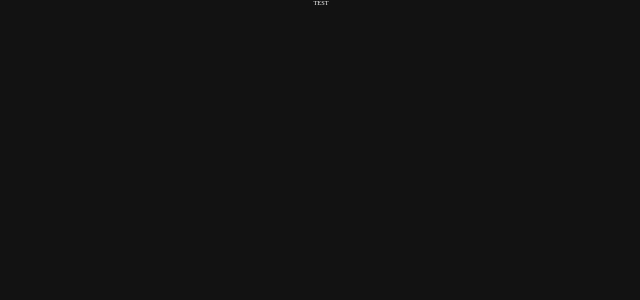
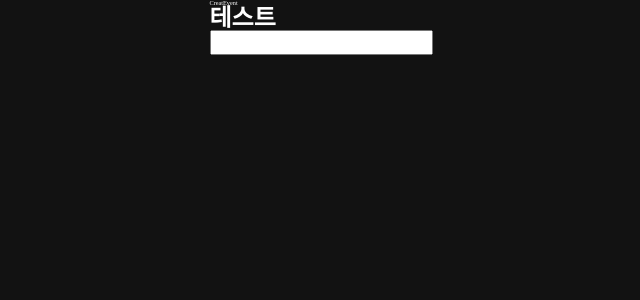
Before and after one commit to jungwoo3490/CONG-Client, a React (Vite) app in the folder SOPTKATHON/: page /create-event in a window 1280 px wide. Shown: the top 300 px of the page, without its empty margins (319-959 px from the left). Built offline with nearby package versions, Linux system fonts and the light colour scheme.

Commit message:
init: theme적용

```diff
--- a/SOPTKATHON/package.json
+++ b/SOPTKATHON/package.json
@@ -12,6 +12,7 @@
   "dependencies": {
     "react": "^18.2.0",
     "react-dom": "^18.2.0",
+    "react-router-dom": "^6.20.0",
     "styled-reset": "^4.5.1"
   },
   "devDependencies": {
--- a/SOPTKATHON/src/App.jsx
+++ b/SOPTKATHON/src/App.jsx
@@ -1,3 +1,4 @@
+import Router from './Router';
 import styled from 'styled-components';
 import { useEffect } from 'react';
 function App() {
@@ -20,7 +21,9 @@ function App() {
   }, []);
   return (
     <>
-      <MobileWrapper>TEST</MobileWrapper>
+      <MobileWrapper>
+        <Router></Router>
+      </MobileWrapper>
     </>
   );
 }
--- a/SOPTKATHON/src/Router.jsx
+++ b/SOPTKATHON/src/Router.jsx
@@ -1,23 +1,27 @@
+import { Route, Routes } from 'react-router-dom';
+
+import { BrowserRouter } from 'react-router-dom';
+import CreateEvent from './pages/CreateEvent';
+import { CreateMessage } from './pages/CreateMessage';
+import { EventDetail } from './pages/EventDetail';
+import { EventList } from './pages/EventList';
+import { Loading } from './pages/Loading';
+import { Login } from './pages/Login';
 import React from 'react';
-import { Login } from './pages/Login';
-import { EventList } from './pages/EventList';
-import { BrowserRouter } from 'react-router-dom';
-import { EventDetail } from './pages/EventDetail';
-import { CreateMessage } from './pages/CreateMessage';
-import Loading from './Loading';
 import RequireAuthRoute from './RequireAuthRoute';
 
 const Router = () => {
   return (
     <BrowserRouter>
       <Routes>
-        <Route element={<RequireAuthRoute />}>
-          <Route path="/login" element={<Login />} />
-          <Route path="/loading" element={<Loading />} />
-          <Route path="/event-list" element={<EventList />} />
-          <Route path="/event:eventId" element={<EventDetail />} />
-          <Route path="/create-message" element={<CreateMessage />} />
-        </Route>
+        {/* <Route element={<RequireAuthRoute />}> */}
+        <Route path="/event-list" element={<EventList />} />
+        {/* </Route> */}
+        <Route path="/login" element={<Login />} />
+        <Route path="/loading" element={<Loading />} />
+        <Route path="/create-event" element={<CreateEvent></CreateEvent>}></Route>
+        <Route path="/event:eventId" element={<EventDetail />} />
+        <Route path="/create-message" element={<CreateMessage />} />
       </Routes>
     </BrowserRouter>
   );
--- /dev/null
+++ b/SOPTKATHON/src/pages/CreateEvent.jsx
@@ -0,0 +1,41 @@
+import React, { useEffect, useState } from 'react';
+
+import styled from 'styled-components';
+
+const CreateEvent = () => {
+  const [date, setDate] = useState('');
+
+  const handleInputChange = (e) => {
+    const value = e.target.value.replace(/[^\d]/g, ''); // 숫자 이외의 문자 제거
+
+    if (value.length == 4) {
+    } else if (value.length == 6) {
+      setInputValue(`${value.slice(0, 6)}.${value.slice(6)}`);
+    }
+
+    setInputValue(value);
+  };
+
+  return (
+    <CreateEventWrapper>
+      CreatEvent
+      <Test>테스트</Test>
+      <DateInput value={date} onChange={handleInputChange}></DateInput>
+    </CreateEventWrapper>
+  );
+};
+
+export default CreateEvent;
+
+const CreateEventWrapper = styled.div`
+  display: flex;
+  flex-direction: column;
+  color: white;
+`;
+
+const Test = styled.h1`
+  ${({ theme }) => theme.fonts.head1};
+  color: white;
+`;
+
+const DateInput = styled.input``;
--- a/SOPTKATHON/src/styles/globalStyle.js
+++ b/SOPTKATHON/src/styles/globalStyle.js
@@ -7,6 +7,8 @@ const GlobalStyle = createGlobalStyle`
 * {
   box-sizing: border-box;
   font-family: "Pretendard Variable", Pretendard, -apple-system, BlinkMacSystemFont, system-ui, Roboto, "Helvetica Neue", "Segoe UI", "Apple SD Gothic Neo", "Noto Sans KR", "Malgun Gothic", "Apple Color Emoji", "Segoe UI Emoji", "Segoe UI Symbol", sans-serif;
+letter-spacing: -2%;
+line-height: 140%;
 
 }
 
--- a/SOPTKATHON/src/styles/theme.js
+++ b/SOPTKATHON/src/styles/theme.js
@@ -1,23 +1,34 @@
 const colors = {
-  mainGreen: '#9FC743',
-  mainLightGrey: '#F8FAED',
+  black: '#151516',
+  blackGrey: '#2B2B2B',
+  darkGrey: '#4B4B50',
+  mediumGrey: '#7e7e85',
+  lightGrey: '#e7e7e7',
+  white: '#FFFFFF',
   mainBlack: '#121212',
-  mainWhite: '#FFFFFF',
-  mainGrey: '#E9E9E9',
-  fontGreen: '#9FC743',
-  fontGrey: '#878787',
-  errorRed: '#FF0000',
-  backgroundGrey: '#f2f2f2',
+  green: '#def487',
+  blue: '#687cff',
+  pink: '#ff93c7',
 };
 
-const fontSize = {
-  md: '1rem', // 16
-  lg: '1.5rem',
-  xl: '1.75rem',
-  xxl: '4rem',
+const FONT = ({ weight, size }) => {
+  return `
+    font-weight : ${weight};
+    font-size : ${size}rem;
+    `;
+};
+
+const fonts = {
+  head1: FONT({ weight: 700, size: 2.4 }),
+  head2: FONT({ weight: 700, size: 2 }),
+  title1: FONT({ weight: 700, size: 1.6 }),
+  body1: FONT({ weight: 500, size: 1.6 }),
+  body2: FONT({ weight: 500, size: 1.4 }),
+
+  caption: FONT({ weight: 500, size: 1.2 }),
 };
 
 export const theme = {
   colors,
-  fontSize,
+  fonts,
 };
--- /dev/null
+++ b/SOPTKATHON/src/utils/dateFormat.js
@@ -0,0 +1 @@
+export function dateFormat(date) {}
```
Also changed, not shown: 1 other file (tests, documents, lock files or other folders).
